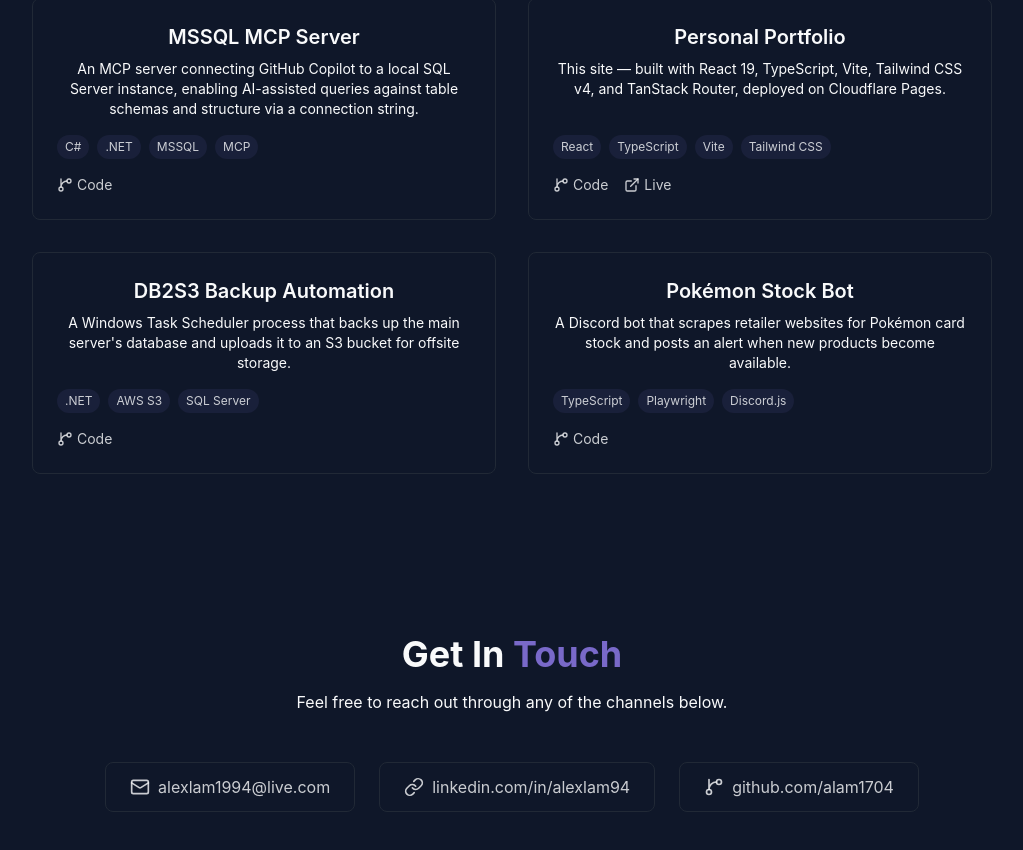
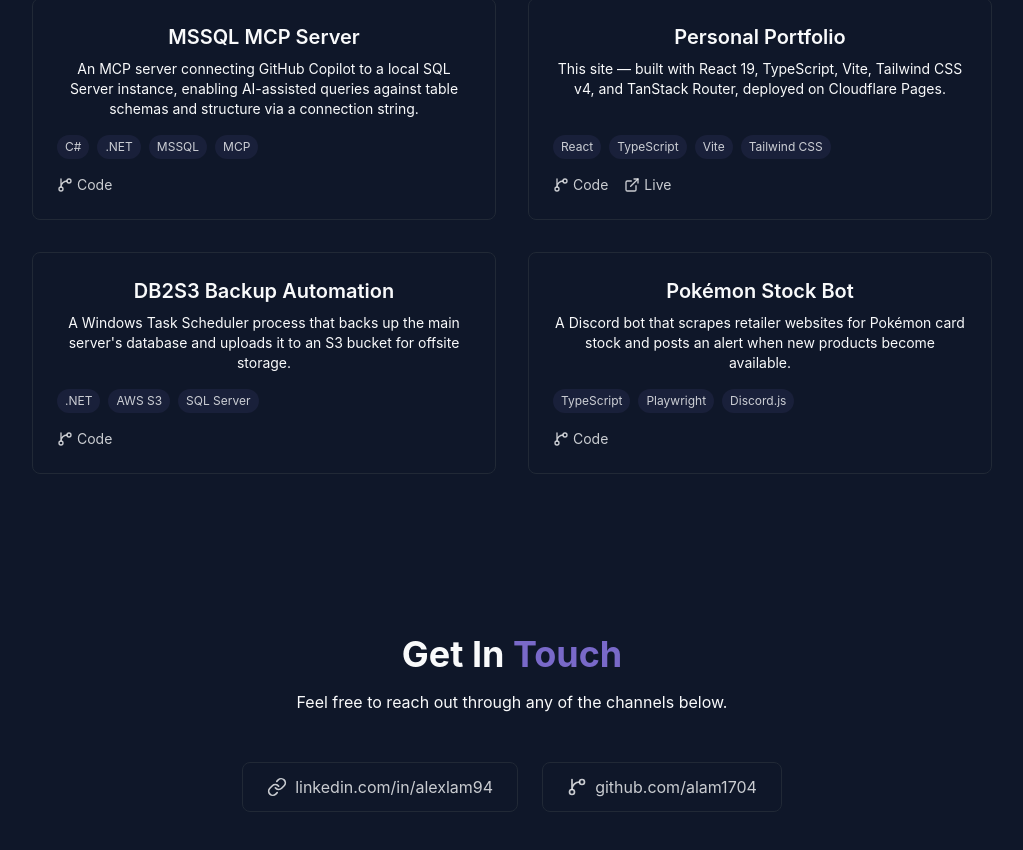
Before and after one commit to alam1704/personal-portfolio, a React (Vite) app: page / in a window 1280 px wide. Shown: the part 2646-3496 px from the top of the page, without its empty margins (128-1151 px from the left). Built offline with nearby package versions, Linux system fonts and the light colour scheme.

Commit message:
removed email details

```diff
--- a/src/components/ContactSection.tsx
+++ b/src/components/ContactSection.tsx
@@ -1,11 +1,11 @@
 import { GitBranch, Link, Mail } from "lucide-react";
 
 const contactLinks = [
-  {
-    label: "alexlam1994@live.com",
-    href: "mailto:alexlam1994@live.com",
-    icon: Mail,
-  },
+  // {
+  //   label: "alexlam1994@live.com",
+  //   href: "mailto:alexlam1994@live.com",
+  //   icon: Mail,
+  // },
   {
     label: "linkedin.com/in/alexlam94",
     href: "https://www.linkedin.com/in/alexlam94/",
```
